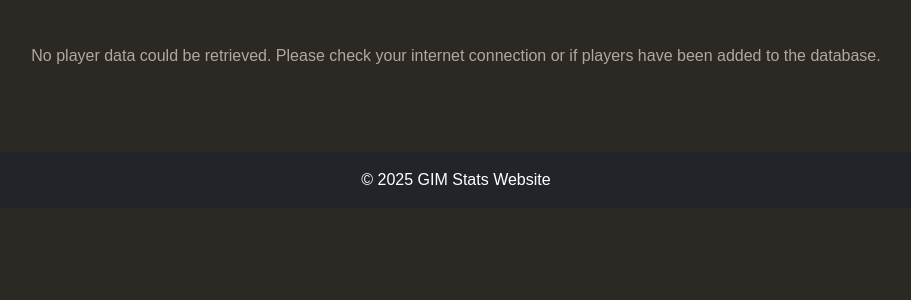
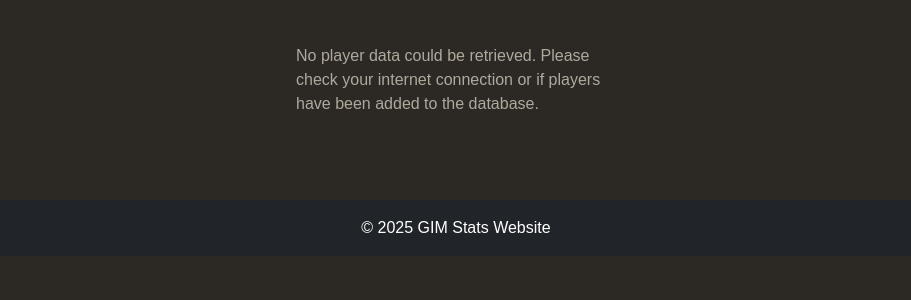
Before and after one commit to ledavies99/gim-stats, a Django app: page / in a window 1280 px wide. Shown: the part 56-356 px from the top of the page, without its empty margins (184-1095 px from the left). Run offline with Django 5.2, Linux system fonts and the light colour scheme.

Commit message:
Small style changes

```diff
--- a/static/css/style.css
+++ b/static/css/style.css
@@ -30,12 +30,12 @@ p {
 }
 
 main {
-    display: flex;
-    flex-wrap: wrap;
+    display: grid;
+    grid-template-columns: repeat(auto-fit, 320px);
+    justify-content: center;
     gap: 20px;
-    justify-content: center;
-    align-items: flex-start;
     padding: 20px;
+    width: 100%;
 }
 
 .player-card {
@@ -57,6 +57,11 @@ main {
     padding: 10px;
     background-color: #514b43;
     border: 1px solid #7c7365;
+}
+
+/* Remove underline from skill links */
+.skill-grid a {
+    text-decoration: none;
 }
 
 /* Individual skill item */
@@ -109,8 +114,7 @@ main {
     font-weight: bold;
     color: #ffd700;
     margin: 0;
-    margin-bottom: -20px;
-
+    line-height: 1;
 }
 
 /* Overall value */
@@ -119,6 +123,7 @@ main {
     font-weight: bold;
     color: #ffd700;
     margin: 0;
+    line-height: 1.2;
 }
 
 /* XP hover effect for skill items */
--- a/stats_app/templates/stats_app/player_stats.html
+++ b/stats_app/templates/stats_app/player_stats.html
@@ -28,14 +28,13 @@
                         <div class="overall-stats">
                             <div class="overall-stats-text" data-xp="{{ player.skills.overall.xp|humanize_number }}">
                                 <span class="overall-label">Total level:</span>
-                                <br>
                                 <span class="overall-value">{{ player.skills.overall.level }}</span>
                             </div>
                         </div>
                     </a>
                 </div>
 
-                <details class="collapsible-boss-stats">
+                <details class="collapsible-boss-stats" open>
                     <summary class="boss-grid-header">Bosses</summary>
                     <div class="boss-grid">
                         {% for boss_name, boss_data in player.bosses.items %}
--- a/templates/base.html
+++ b/templates/base.html
@@ -31,8 +31,7 @@
         </div>
     </nav>
 
-    <div class="container mt-4">
-        {% block content %}
+    <div class="container-fluid mt-4">        {% block content %}
         {% endblock %}
     </div>
 
```
